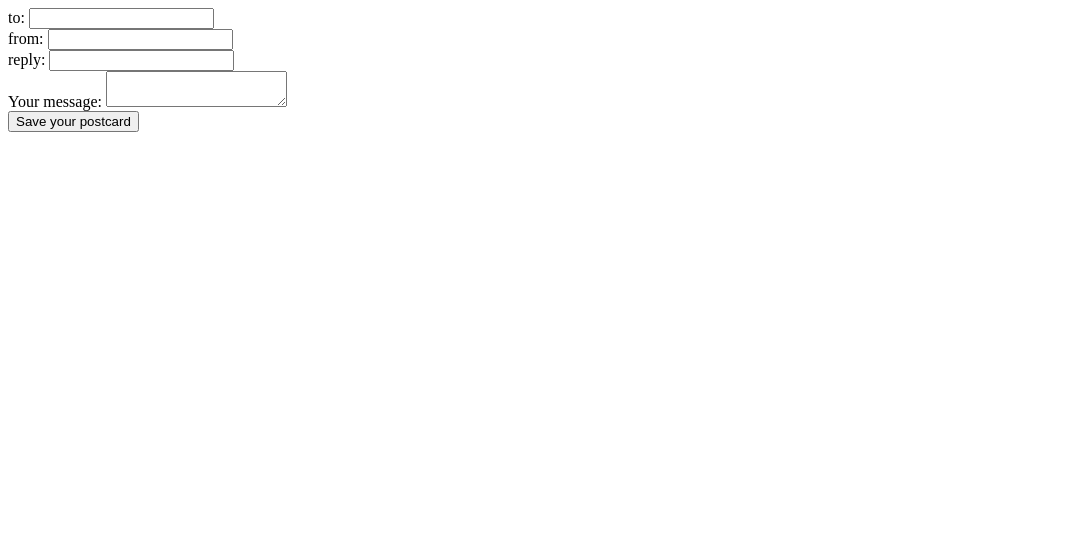
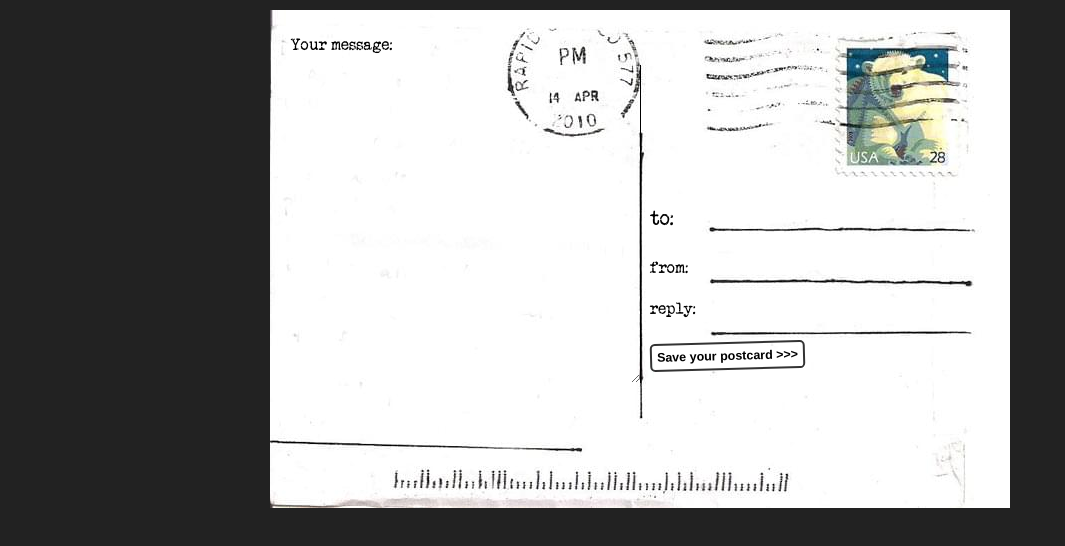
Before and after one commit to bofmar/postcard-generator, a plain HTML site: page index.html in a window 1280 px wide. Shown: the whole page, without its empty margins (0-1065 px from the left). Drawn offline with Linux system fonts and the light colour scheme.

Commit message:
Styles the placeholder postcard

```diff
--- a/index.html
+++ b/index.html
@@ -7,7 +7,7 @@
   <link rel="stylesheet" href="./style.css">
   <script src="./javascript.js" defer></script>
   <link rel="icon" href="./images/favicon-16x16.png">
-  <title>Postcard generator</title>
+  <title>Postcard Generator</title>
 </head>
 <body>
   <form>
--- a/style.css
+++ b/style.css
@@ -0,0 +1,110 @@
+@font-face {
+  font-family: 'handwriting';
+  src: url('fonts/journal-webfont.woff2') format('woff2'),
+       url('fonts/journal-webfont.woff') format('woff');
+  font-weight: normal;
+  font-style: normal;
+}
+
+@font-face {
+  font-family: 'typewriter';
+  src: url('fonts/veteran_typewriter-webfont.woff2') format('woff2'),
+       url('fonts/veteran_typewriter-webfont.woff') format('woff');
+  font-weight: normal;
+  font-style: normal;
+}
+
+body {
+font  : 1.3rem sans-serif;
+padding : 0.5em;
+margin  : 0;
+background : #222;
+}
+
+form {
+position : relative;
+width  : 740px;
+height : 498px;
+margin : 0 auto;
+padding: 1em;
+box-sizing: border-box;
+background : #FFF url(./images/placeholder-background.jpg);
+
+/* we create our grid */
+display  : grid;
+grid-gap : 20px;
+grid-template-columns : repeat(2, 1fr);
+grid-template-rows    : 10em 1em 1em 1em;
+}
+
+#to {
+
+align-self : end;
+}
+
+#to > label{
+  font : 1em "typewriter", monospace;
+}
+
+#message {
+ grid-row: 1 / 5;
+}
+
+#from, #reply {
+ display: flex;
+}
+
+label {
+font : .8em "typewriter", sans-serif;
+}
+
+input,
+textarea {
+font    : 1.4em/1.5em "handwriting", cursive, sans-serif;
+border  : none;
+padding : 0 10px;
+margin  : 0;
+width   : 80%;
+background : none;
+}
+
+input:focus,
+textarea:focus {
+background   : rgba(0,0,0,.1);
+border-radius: 5px;
+}
+
+textarea {
+display : block;
+
+padding : 10px;
+margin  : 10px 0 0 -10px;
+width   : 100%;
+height  : 90%;
+
+border-right: 1px solid;
+
+/* resize  : none; */
+overflow: auto;
+}
+
+button {
+padding      : 5px;
+font         : bold .6em sans-serif;
+border       : 2px solid #333;
+border-radius: 5px;
+background   : none;
+cursor       : pointer;
+transform    : rotate(-1.5deg);
+}
+
+button:after {
+content      : " >>>";
+}
+
+button:hover,
+button:focus {
+outline     : none;
+background  : #000;
+color       : #FFF;
+}
```
